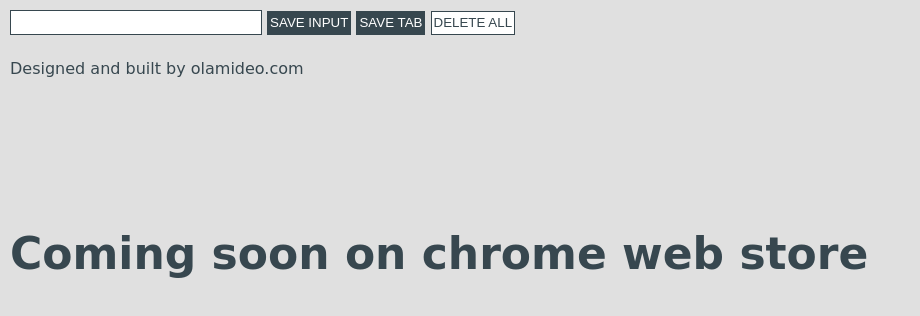
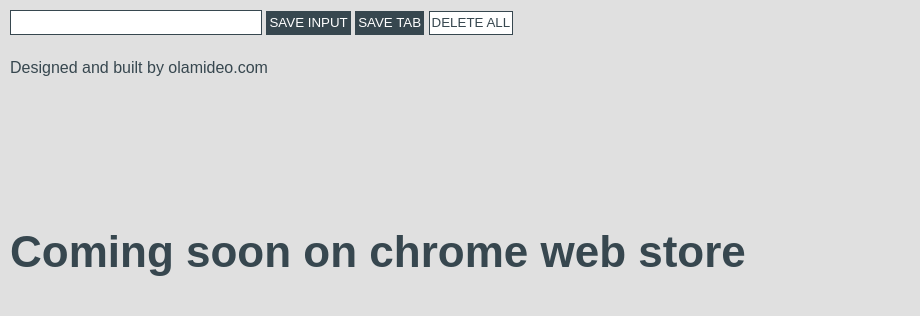
Before and after one commit to devmide1/Chrome-Url-Saver-Extention, a browser extension: page index.html in a window 1280 px wide. Shown: the whole page, without its empty margins (0-920 px from the left). Drawn offline with Linux system fonts and the light colour scheme.

Commit message:
olamideo link

```diff
--- a/index.css
+++ b/index.css
@@ -1,7 +1,7 @@
 body {
   margin: 0;
   padding: 10px;
-  font-family: BhuTuka, Expanded One, cursive;
+  font-family: sans-serif;
   min-width: 320px;
   background-color: #e0e0e0;
 }
--- a/index.html
+++ b/index.html
@@ -17,7 +17,7 @@
 <button id="tab-btn">SAVE TAB</button>
 <button id="delete-btn">DELETE ALL</button>
 <ul id="ul-el"></ul>
-<p><a href="https://www.olamideo.com/" class="my-site"
+<p><a href="https://olamideo.com/" class="my-site"
     >Designed and built by olamideo.com</a</p>
     <div class="coming-soon">
       <h1>Coming soon on chrome web store </h1>
```
